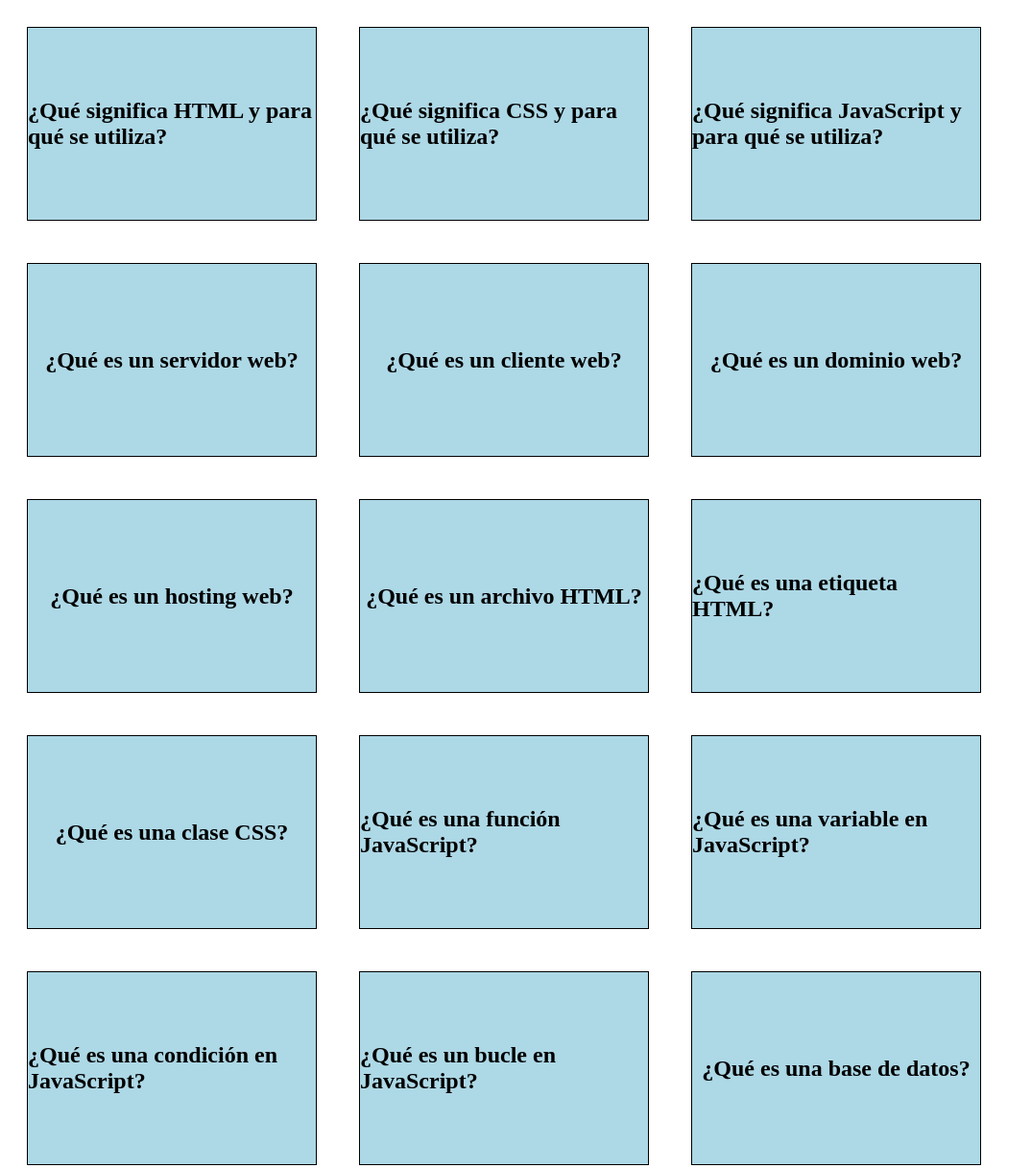
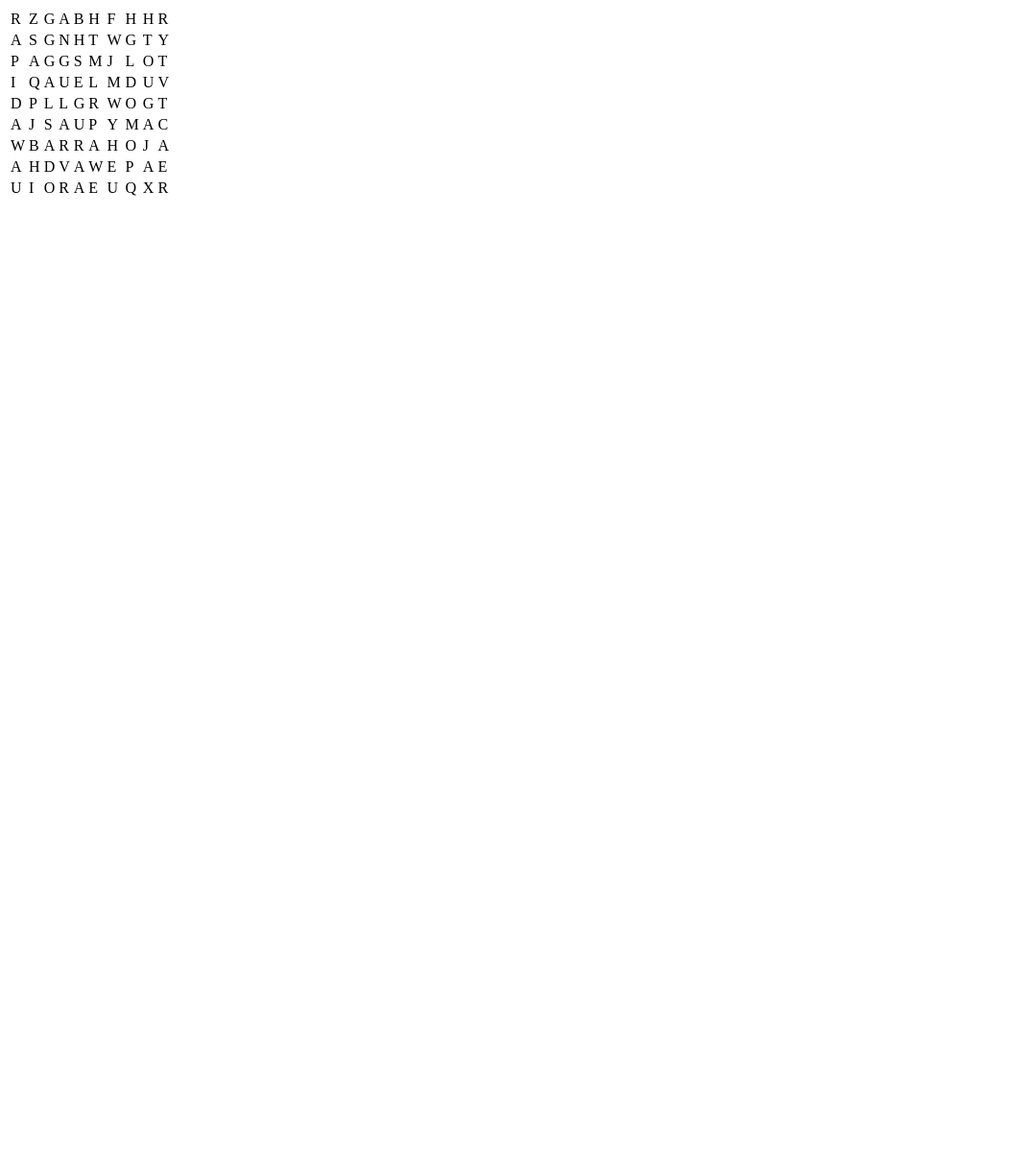
Before and after one commit to Sebas0323/SopaLetras, a plain HTML site: page index.html in a window 1280 px wide. Shown: the top 1217 px of the page at 96% size, without its empty margins (0-1074 px from the left). After the commit the page ends 800 px from the top, so only its background shows below. Drawn offline with Linux system fonts and the light colour scheme; files that its build step writes are made by us from their sources.

Commit message:
Update index.html

```diff
--- a/index.html
+++ b/index.html
@@ -4,169 +4,121 @@
     <meta charset="UTF-8">
     <meta http-equiv="X-UA-Compatible" content="IE=edge">
     <meta name="viewport" content="width=device-width, initial-scale=1.0">
-    <title>Tarjetas Didácticas</title>
-    <link rel="stylesheet" href="/TarjetasDidacticas/estilos.css">
+    <link rel="stylesheet" href="estilos.css">
+    <title>Sopa de letras</title>
 </head>
 <body>
-    <div class="card">
-      <div class="front">
-        <h2>¿Qué significa HTML y para qué se utiliza?</h2>
-      </div>
-      <div class="back">
-        <p>HTML significa Hyper Text Markup Language. Se utiliza para crear contenido web estructurado, como textos, imágenes, enlaces y otros elementos multimedia.</p>
-      </div>
-    </div>
-    <div class="card">
-      <div class="front">
-        <h2>¿Qué significa CSS y para qué se utiliza?</h2>
-      </div>
-      <div class="back">
-        <p>CSS significa Cascading Style Sheets. Se utiliza para dar estilo y diseño a los elementos HTML, como fuentes, colores, tamaños y diseños.</p>
-      </div>
-    </div>
-    <div class="card">
-        <div class="front">
-          <h2>¿Qué significa JavaScript y para qué se utiliza?</h2>
-        </div>
-        <div class="back">
-          <p>JavaScript es un lenguaje de programación utilizado para agregar interactividad y dinamismo a las páginas web, como animaciones, validación de formularios y efectos visuales.</p>
-        </div>
-      </div>
-      <div class="card">
-        <div class="front">
-          <h2>¿Qué es un servidor web?</h2>
-        </div>
-        <div class="back">
-          <p>Un servidor web es un programa o computadora que aloja y distribuye archivos y páginas web a través de Internet.</p>
-        </div>
-      </div>
-      <div class="card">
-        <div class="front">
-          <h2>¿Qué es un cliente web?</h2>
-        </div>
-        <div class="back">
-          <p>Un cliente web es un programa que se utiliza para acceder a páginas web, como un navegador web.</p>
-        </div>
-      </div>
-      <div class="card">
-        <div class="front">
-          <h2>¿Qué es un dominio web?</h2>
-        </div>
-        <div class="back">
-          <p>Un dominio web es la dirección única que identifica a un sitio web en Internet, como "google.com" o "facebook.com".</p>
-        </div>
-      </div>
-      <div class="card">
-        <div class="front">
-          <h2>¿Qué es un hosting web?</h2>
-        </div>
-        <div class="back">
-          <p>Un hosting web es el servicio de alojamiento que proporciona un servidor para almacenar y distribuir los archivos de un sitio web.</p>
-        </div>
-      </div>
-      <div class="card">
-        <div class="front">
-          <h2>¿Qué es un archivo HTML?</h2>
-        </div>
-        <div class="back">
-          <p>Un archivo HTML es un documento que contiene código HTML y se utiliza para crear una página web.</p>
-        </div>
-      </div>
-      <div class="card">
-        <div class="front">
-          <h2>¿Qué es una etiqueta HTML?</h2>
-        </div>
-        <div class="back">
-          <p>Una etiqueta HTML es un elemento de código que se utiliza para indicar al navegador cómo mostrar el contenido en la página web, como <p> para un párrafo o <img> para una imagen.</p>
-        </div>
-      </div>
-      <div class="card">
-        <div class="front">
-          <h2>¿Qué es una clase CSS?</h2>
-        </div>
-        <div class="back">
-          <p>Una clase CSS es un identificador que se utiliza para aplicar un estilo o diseño a un grupo de elementos HTML, como una clase "botón" que se aplica a varios botones en una página web.</p>
-        </div>
-      </div>
-      <div class="card">
-        <div class="front">
-          <h2>¿Qué es una función JavaScript?</h2>
-        </div>
-        <div class="back">
-          <p>Una función JavaScript es un bloque de código que se utiliza para realizar una tarea o cálculo específico y se puede llamar o ejecutar en cualquier momento dentro de un programa.</p>
-        </div>
-      </div>
-      <div class="card">
-        <div class="front">
-          <h2>¿Qué es una variable en JavaScript?</h2>
-        </div>
-        <div class="back">
-          <p>Una variable en JavaScript es un espacio de memoria reservado para almacenar un valor, como un número o una cadena de texto.</p>
-        </div>
-      </div>
-      <div class="card">
-        <div class="front">
-          <h2>¿Qué es una condición en JavaScript?</h2>
-        </div>
-        <div class="back">
-          <p>Una condición en JavaScript es una expresión que se evalúa como verdadera o falsa y se utiliza para tomar decisiones en el flujo de un programa.</p>
-        </div>
-      </div>
-      <div class="card">
-        <div class="front">
-          <h2>¿Qué es un bucle en JavaScript?</h2>
-        </div>
-        <div class="back">
-          <p>Un bucle en JavaScript es una estructura que se utiliza para repetir una tarea varias veces, como un bucle "for" que se utiliza para iterar a través de un conjunto de datos.</p>
-        </div>
-      </div>
-      <div class="card">
-        <div class="front">
-          <h2>¿Qué es una base de datos?</h2>
-        </div>
-        <div class="back">
-          <p>Una base de datos es un sistema para almacenar y organizar datos, como información de clientes o productos, que se puede acceder y actualizar fácilmente.</p>
-        </div>
-      </div>
-      <div class="card">
-        <div class="front">
-          <h2>¿Qué es una consulta SQL?</h2>
-        </div>
-        <div class="back">
-          <p>Una consulta SQL es una instrucción que se utiliza para buscar, filtrar y recuperar datos de una base de datos.</p>
-        </div>
-      </div>
-      <div class="card">
-        <div class="front">
-          <h2>¿Cuál es la estructura básica de un documento HTML?</h2>
-        </div>
-        <div class="back">
-          <p>La estructura básica de un documento HTML incluye las etiquetas <html>, <head>, y <body>. Dentro del head se incluyen las etiquetas <title> y <meta>, mientras que dentro del body se agregan los elementos y contenido que se mostrarán en la página.</p>
-        </div>
-      </div>
-      <div class="card">
-        <div class="front">
-          <h2>¿Cuál es la diferencia entre una etiqueta de apertura y una de cierre en HTML?</h2>
-        </div>
-        <div class="back">
-          <p>Las etiquetas de apertura se utilizan para indicar el inicio de un elemento HTML, mientras que las etiquetas de cierre se utilizan para indicar el final de ese elemento. Algunos elementos HTML no requieren una etiqueta de cierre, como <img> o <br>, mientras que otros elementos requieren tanto una etiqueta de apertura como una de cierre, como <p> o <div>.</p>
-        </div>
-      </div>
-      <div class="card">
-        <div class="front">
-          <h2>Pregunta</h2>
-        </div>
-        <div class="back">
-          <p>Respuesta</p>
-        </div>
-      </div>
-      <div class="card">
-        <div class="front">
-          <h2>Pregunta</h2>
-        </div>
-        <div class="back">
-          <p>Respuesta</p>
-        </div>
-      </div>
-  </body>
+    <body>
+        <table>
+          <tr>
+            <td>R</td>
+            <td>Z</td>
+            <td>G</td>
+            <td>A</td>
+            <td>B</td>
+            <td>H</td>
+            <td>F</td>
+            <td>H</td>
+            <td>H</td>
+            <td>R</td>
+          </tr>
+          <tr>
+            <td>A</td>
+            <td>S</td>
+            <td>G</td>
+            <td>N</td>
+            <td>H</td>
+            <td>T</td>
+            <td>W</td>
+            <td>G</td>
+            <td>T</td>
+            <td>Y</td>
+          </tr>
+          <tr>
+            <td>P</td>
+            <td>A</td>
+            <td>G</td>
+            <td>G</td>
+            <td>S</td>
+            <td>M</td>
+            <td>J</td>
+            <td>L</td>
+            <td>O</td>
+            <td>T</td>
+          </tr>
+          <tr>
+            <td>I</td>
+            <td>Q</td>
+            <td>A</td>
+            <td>U</td>
+            <td>E</td>
+            <td>L</td>
+            <td>M</td>
+            <td>D</td>
+            <td>U</td>
+            <td>V</td>
+          </tr>
+          <tr>
+            <td>D</td>
+            <td>P</td>
+            <td>L</td>
+            <td>L</td>
+            <td>G</td>
+            <td>R</td>
+            <td>W</td>
+            <td>O</td>
+            <td>G</td>
+            <td>T</td>
+          </tr>
+          <tr>
+            <td>A</td>
+            <td>J</td>
+            <td>S</td>
+            <td>A</td>
+            <td>U</td>
+            <td>P</td>
+            <td>Y</td>
+            <td>M</td>
+            <td>A</td>
+            <td>C</td>
+          </tr>
+          <tr>
+            <td>W</td>
+            <td>B</td>
+            <td>A</td>
+            <td>R</td>
+            <td>R</td>
+            <td>A</td>
+            <td>H</td>
+            <td>O</td>
+            <td>J</td>
+            <td>A</td>
+          </tr>
+          <tr>
+            <td>A</td>
+            <td>H</td>
+            <td>D</td>
+            <td>V</td>
+            <td>A</td>
+            <td>W</td>
+            <td>E</td>
+            <td>P</td>
+            <td>A</td>
+            <td>E</td>
+          </tr>
+          <tr>
+            <td>U</td>
+            <td>I</td>
+            <td>O</td>
+            <td>R</td>
+            <td>A</td>
+            <td>E</td>
+            <td>U</td>
+            <td>Q</td>
+            <td>X</td>
+            <td>R</td>
+          </tr>
+        </table>
+      </body>
+</body>
 </html>
```
